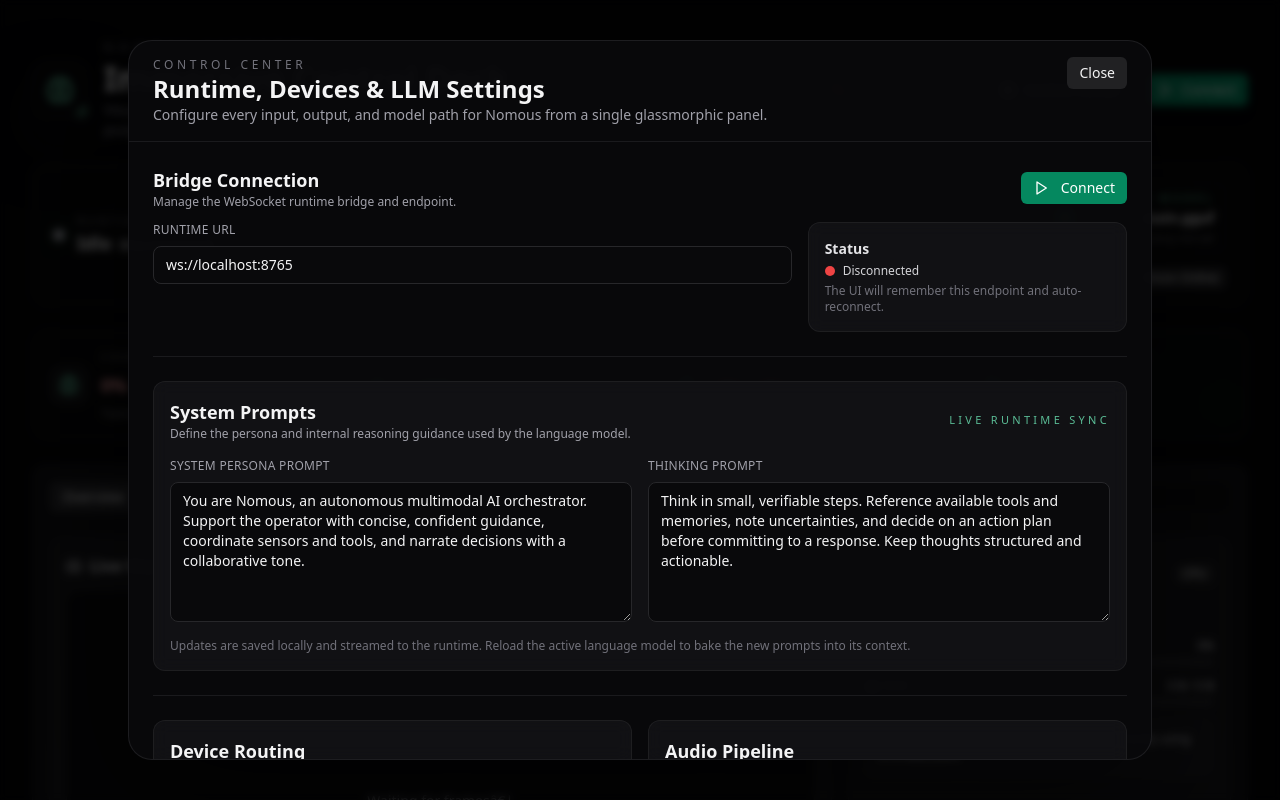
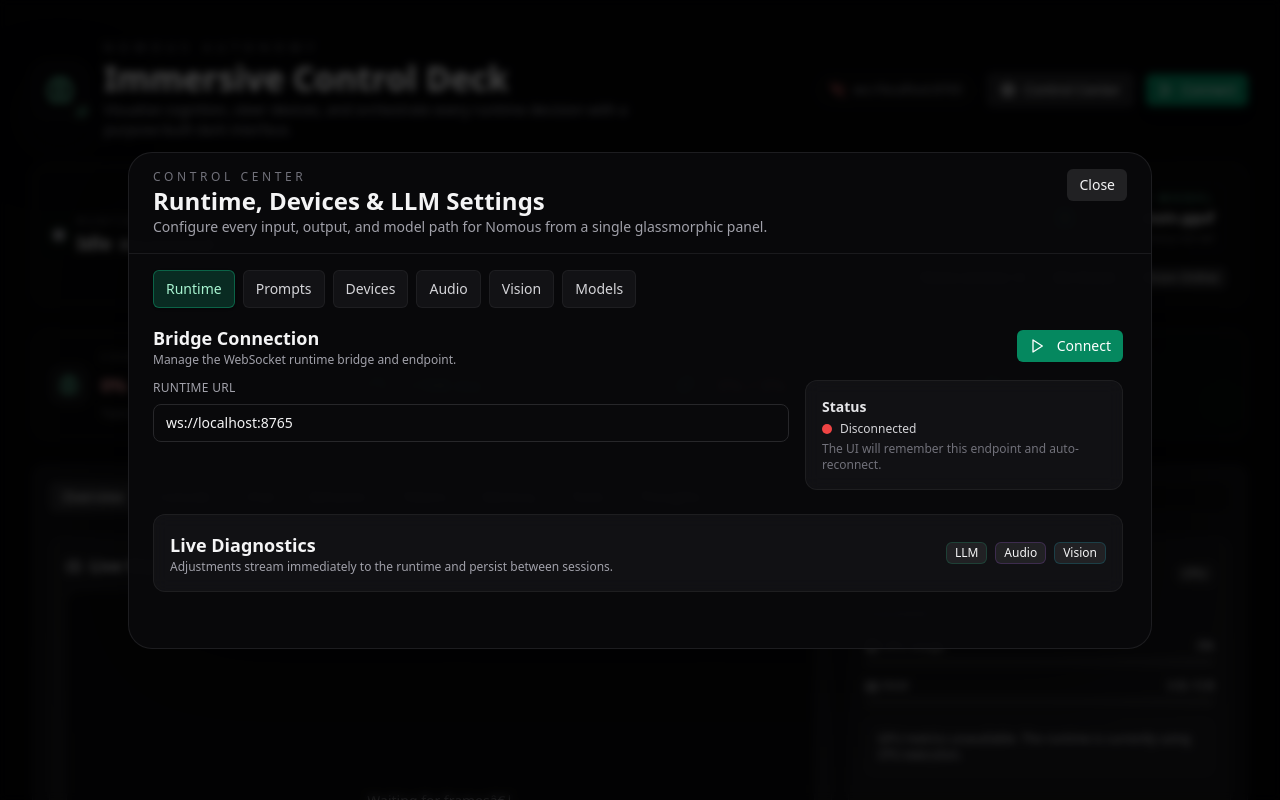
Before and after one commit to ant3869/nomous, a React (Vite) app: page / in a window 1280 px wide. Both pictures are taken after a click on the button "Control Center". Shown: the top 800 px of the page. Built offline with nearby package versions, Linux system fonts and the light colour scheme.

Commit message:
Refactor control center into tabbed modal

```diff
--- a/src/frontend/App.tsx
+++ b/src/frontend/App.tsx
@@ -8,7 +8,6 @@ import { FilePathInput } from "./components/FilePathInput";
 import { Switch } from "./components/ui/switch";
 import { Progress } from "./components/ui/progress";
 import { TooltipProvider } from "./components/ui/tooltip";
-import { Separator } from "./components/ui/separator";
 import { Activity, AlertTriangle, Brain, Camera, Cog, Cpu, MessageSquare, Play, Radio, RefreshCw, Square, Mic, MicOff, Wifi, WifiOff, Volume2, Flag, Database, Clock, Sparkles, Gauge, Send, Wrench } from "lucide-react";
 import { ResponsiveContainer, AreaChart, Area, CartesianGrid, XAxis, YAxis, Tooltip as RTooltip } from "recharts";
 import type { MemoryEdge, MemoryNode, MemoryNodeKind } from "./types/memory";
@@ -1834,6 +1833,7 @@ function ControlCenter({ open, onClose, state, connect, disconnect, setMic, push
 
   const [modelScanPending, setModelScanPending] = useState(false);
   const [modelScanError, setModelScanError] = useState<string | null>(null);
+  const [activeTab, setActiveTab] = useState<string>("runtime");
 
   useEffect(() => {
     if (state.modelCatalogError) {
@@ -2029,7 +2029,7 @@ function ControlCenter({ open, onClose, state, connect, disconnect, setMic, push
 
   return (
     <div className="fixed inset-0 z-50 flex items-center justify-center bg-black/70 backdrop-blur-sm px-4 py-6">
-      <div className="relative w-full max-w-5xl max-h-[90vh] overflow-hidden rounded-3xl border border-zinc-800/70 bg-zinc-950/95 shadow-[0_30px_120px_rgba(0,0,0,0.45)]">
+      <div className="relative w-full max-w-5xl max-h-[90vh] overflow-hidden rounded-3xl border border-zinc-800/70 bg-zinc-950/95 shadow-[0_30px_120px_rgba(0,0,0,0.45)] flex flex-col">
         <div className="flex items-start justify-between border-b border-zinc-800/60 px-6 py-4">
           <div>
             <div className="text-xs uppercase tracking-[0.3em] text-zinc-500">Control Center</div>
@@ -2038,7 +2038,23 @@ function ControlCenter({ open, onClose, state, connect, disconnect, setMic, push
           </div>
           <Button variant="secondary" className="bg-zinc-800/80 hover:bg-zinc-700/80 text-zinc-100" onClick={onClose}>Close</Button>
         </div>
-        <div className="overflow-y-auto px-6 py-6 space-y-6">
+        <Tabs
+          value={activeTab}
+          onValueChange={setActiveTab}
+          defaultValue="runtime"
+          className="flex h-full flex-col gap-4 px-6 pb-6 pt-4"
+        >
+          <TabsList className="w-full justify-start">
+            <TabsTrigger value="runtime" className="rounded-full border border-zinc-800/60 bg-zinc-900/50 px-3 py-2 text-sm text-zinc-300 data-[state=active]:border-emerald-500/40 data-[state=active]:bg-emerald-500/20 data-[state=active]:text-emerald-200">Runtime</TabsTrigger>
+            <TabsTrigger value="prompts" className="rounded-full border border-zinc-800/60 bg-zinc-900/50 px-3 py-2 text-sm text-zinc-300 data-[state=active]:border-emerald-500/40 data-[state=active]:bg-emerald-500/20 data-[state=active]:text-emerald-200">Prompts</TabsTrigger>
+            <TabsTrigger value="devices" className="rounded-full border border-zinc-800/60 bg-zinc-900/50 px-3 py-2 text-sm text-zinc-300 data-[state=active]:border-emerald-500/40 data-[state=active]:bg-emerald-500/20 data-[state=active]:text-emerald-200">Devices</TabsTrigger>
+            <TabsTrigger value="audio" className="rounded-full border border-zinc-800/60 bg-zinc-900/50 px-3 py-2 text-sm text-zinc-300 data-[state=active]:border-emerald-500/40 data-[state=active]:bg-emerald-500/20 data-[state=active]:text-emerald-200">Audio</TabsTrigger>
+            <TabsTrigger value="vision" className="rounded-full border border-zinc-800/60 bg-zinc-900/50 px-3 py-2 text-sm text-zinc-300 data-[state=active]:border-emerald-500/40 data-[state=active]:bg-emerald-500/20 data-[state=active]:text-emerald-200">Vision</TabsTrigger>
+            <TabsTrigger value="models" className="rounded-full border border-zinc-800/60 bg-zinc-900/50 px-3 py-2 text-sm text-zinc-300 data-[state=active]:border-emerald-500/40 data-[state=active]:bg-emerald-500/20 data-[state=active]:text-emerald-200">Models</TabsTrigger>
+          </TabsList>
+          <div className="flex-1 overflow-hidden">
+            <TabsContent value="runtime" className="h-full overflow-y-auto">
+              <div className="space-y-6 pb-8 pr-1">
                 <section>
                   <div className="flex items-center justify-between mb-3">
                     <div>
@@ -2067,9 +2083,27 @@ function ControlCenter({ open, onClose, state, connect, disconnect, setMic, push
                     </Card>
                   </div>
                 </section>
-
-          <Separator className="bg-zinc-800/60" />
-
+                <section>
+                  <Card className="bg-zinc-900/60 border-zinc-800/60">
+                    <CardContent className="p-4">
+                      <div className="flex flex-col gap-2 md:flex-row md:items-center md:justify-between">
+                        <div>
+                          <h3 className="text-lg font-semibold text-zinc-100">Live Diagnostics</h3>
+                          <p className="text-xs text-zinc-400">Adjustments stream immediately to the runtime and persist between sessions.</p>
+                        </div>
+                        <div className="flex flex-wrap gap-2 text-xs text-zinc-300">
+                          <Badge className="bg-emerald-500/10 text-emerald-300 border border-emerald-500/20">LLM</Badge>
+                          <Badge className="bg-purple-500/10 text-purple-300 border border-purple-500/20">Audio</Badge>
+                          <Badge className="bg-cyan-500/10 text-cyan-300 border border-cyan-500/20">Vision</Badge>
+                        </div>
+                      </div>
+                    </CardContent>
+                  </Card>
+                </section>
+              </div>
+            </TabsContent>
+            <TabsContent value="prompts" className="h-full overflow-y-auto">
+              <div className="space-y-6 pb-8 pr-1">
                 <section>
                   <Card className="bg-zinc-900/60 border-zinc-800/60">
                     <CardContent className="space-y-4 p-4">
@@ -2108,10 +2142,11 @@ function ControlCenter({ open, onClose, state, connect, disconnect, setMic, push
                     </CardContent>
                   </Card>
                 </section>
-
-          <Separator className="bg-zinc-800/60" />
-
-          <section className="grid gap-4 lg:grid-cols-2">
+              </div>
+            </TabsContent>
+            <TabsContent value="devices" className="h-full overflow-y-auto">
+              <div className="space-y-6 pb-8 pr-1">
+                <section>
                   <Card className="bg-zinc-900/60 border-zinc-800/60">
                     <CardContent className="space-y-4 p-4">
                       <div>
@@ -2173,7 +2208,12 @@ function ControlCenter({ open, onClose, state, connect, disconnect, setMic, push
                       </div>
                     </CardContent>
                   </Card>
-
+                </section>
+              </div>
+            </TabsContent>
+            <TabsContent value="audio" className="h-full overflow-y-auto">
+              <div className="space-y-6 pb-8 pr-1">
+                <section>
                   <Card className="bg-zinc-900/60 border-zinc-800/60">
                     <CardContent className="space-y-4 p-4">
                       <div>
@@ -2213,10 +2253,11 @@ function ControlCenter({ open, onClose, state, connect, disconnect, setMic, push
                     </CardContent>
                   </Card>
                 </section>
-
-          <Separator className="bg-zinc-800/60" />
-
-          <section className="grid gap-4 lg:grid-cols-2">
+              </div>
+            </TabsContent>
+            <TabsContent value="vision" className="h-full overflow-y-auto">
+              <div className="space-y-6 pb-8 pr-1">
+                <section>
                   <Card className="bg-zinc-900/60 border-zinc-800/60">
                     <CardContent className="space-y-4 p-4">
                       <div>
@@ -2230,7 +2271,7 @@ function ControlCenter({ open, onClose, state, connect, disconnect, setMic, push
                             updateSettings({ cameraResolution: e.target.value });
                             push({ type: "param", key: "camera_resolution", value: e.target.value });
                           }} className="w-full rounded-lg border border-zinc-800 bg-zinc-950 px-3 py-2 text-sm text-zinc-100 focus:border-emerald-500/80 focus:outline-none">
-                      {['1920x1080','1280x720','1024x576','640x480'].map(res => <option key={res} value={res}>{res}</option>)}
+                            {["1920x1080","1280x720","1024x576","640x480"].map(res => <option key={res} value={res}>{res}</option>)}
                           </select>
                         </label>
                         <div>
@@ -2250,7 +2291,12 @@ function ControlCenter({ open, onClose, state, connect, disconnect, setMic, push
                       </div>
                     </CardContent>
                   </Card>
-
+                </section>
+              </div>
+            </TabsContent>
+            <TabsContent value="models" className="h-full overflow-y-auto">
+              <div className="space-y-6 pb-8 pr-1">
+                <section>
                   <Card className="bg-zinc-900/60 border-zinc-800/60">
                     <CardContent className="space-y-4 p-4">
                       <div>
@@ -2412,7 +2458,6 @@ function ControlCenter({ open, onClose, state, connect, disconnect, setMic, push
                             />
                           </label>
                         </div>
-                </div>
                         <div>
                           <div className="flex items-center justify-between text-xs text-zinc-400">
                             <span>Temperature</span>
@@ -2448,30 +2493,14 @@ function ControlCenter({ open, onClose, state, connect, disconnect, setMic, push
                             }}
                           />
                         </div>
+                      </div>
                     </CardContent>
                   </Card>
                 </section>
-
-          <Separator className="bg-zinc-800/60" />
-
-          <section>
-            <Card className="bg-zinc-900/60 border-zinc-800/60">
-              <CardContent className="p-4">
-                <div className="flex flex-col gap-2 md:flex-row md:items-center md:justify-between">
-                  <div>
-                    <h3 className="text-lg font-semibold text-zinc-100">Live Diagnostics</h3>
-                    <p className="text-xs text-zinc-400">Adjustments stream immediately to the runtime and persist between sessions.</p>
-                  </div>
-                  <div className="flex flex-wrap gap-2 text-xs text-zinc-300">
-                    <Badge className="bg-emerald-500/10 text-emerald-300 border border-emerald-500/20">LLM</Badge>
-                    <Badge className="bg-purple-500/10 text-purple-300 border border-purple-500/20">Audio</Badge>
-                    <Badge className="bg-cyan-500/10 text-cyan-300 border border-cyan-500/20">Vision</Badge>
-                  </div>
-                </div>
-              </CardContent>
-            </Card>
-          </section>
-        </div>
+              </div>
+            </TabsContent>
+          </div>
+        </Tabs>
       </div>
     </div>
   );
```
Lines whose indentation alone changed are shown as unchanged.
